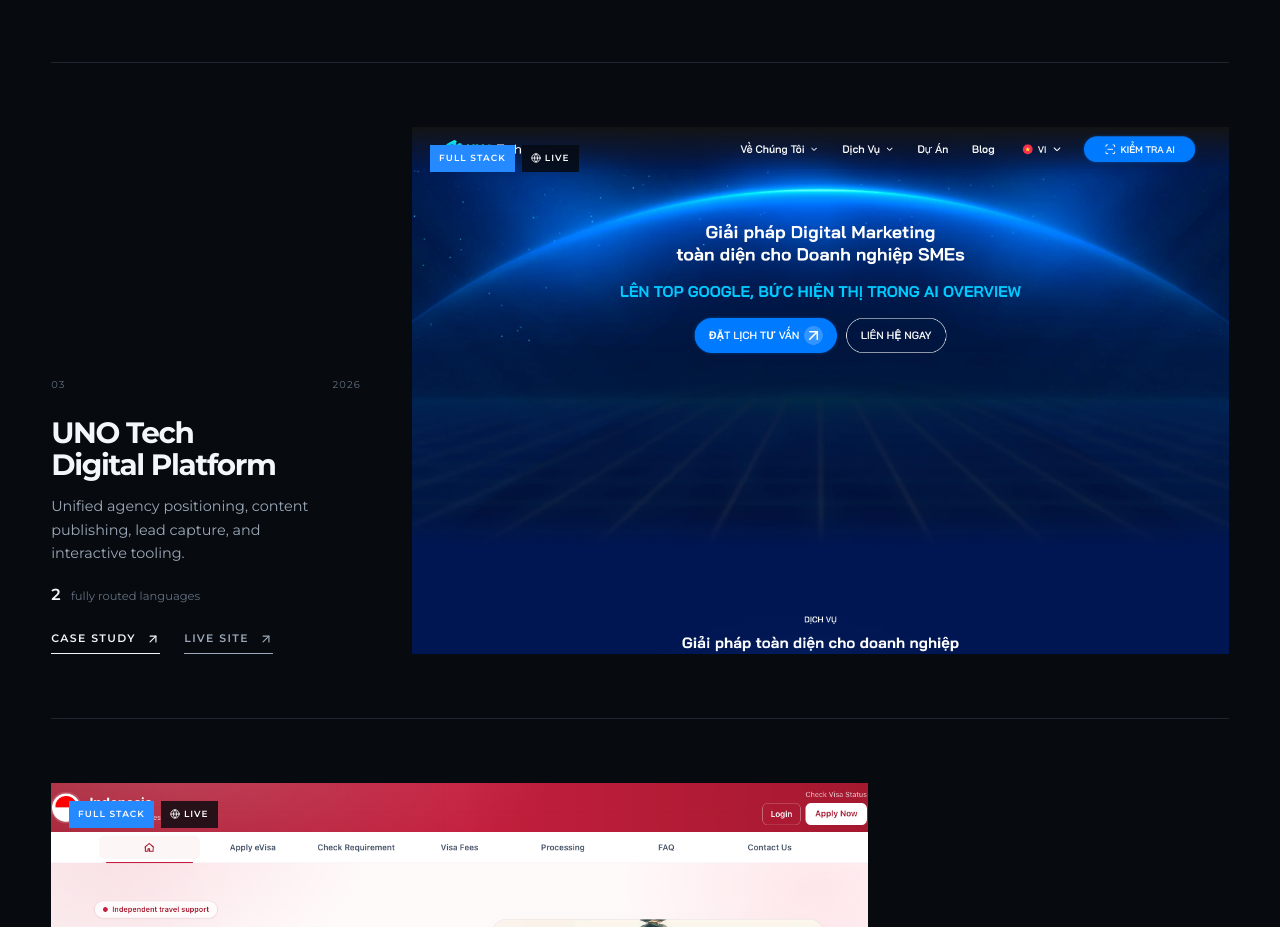
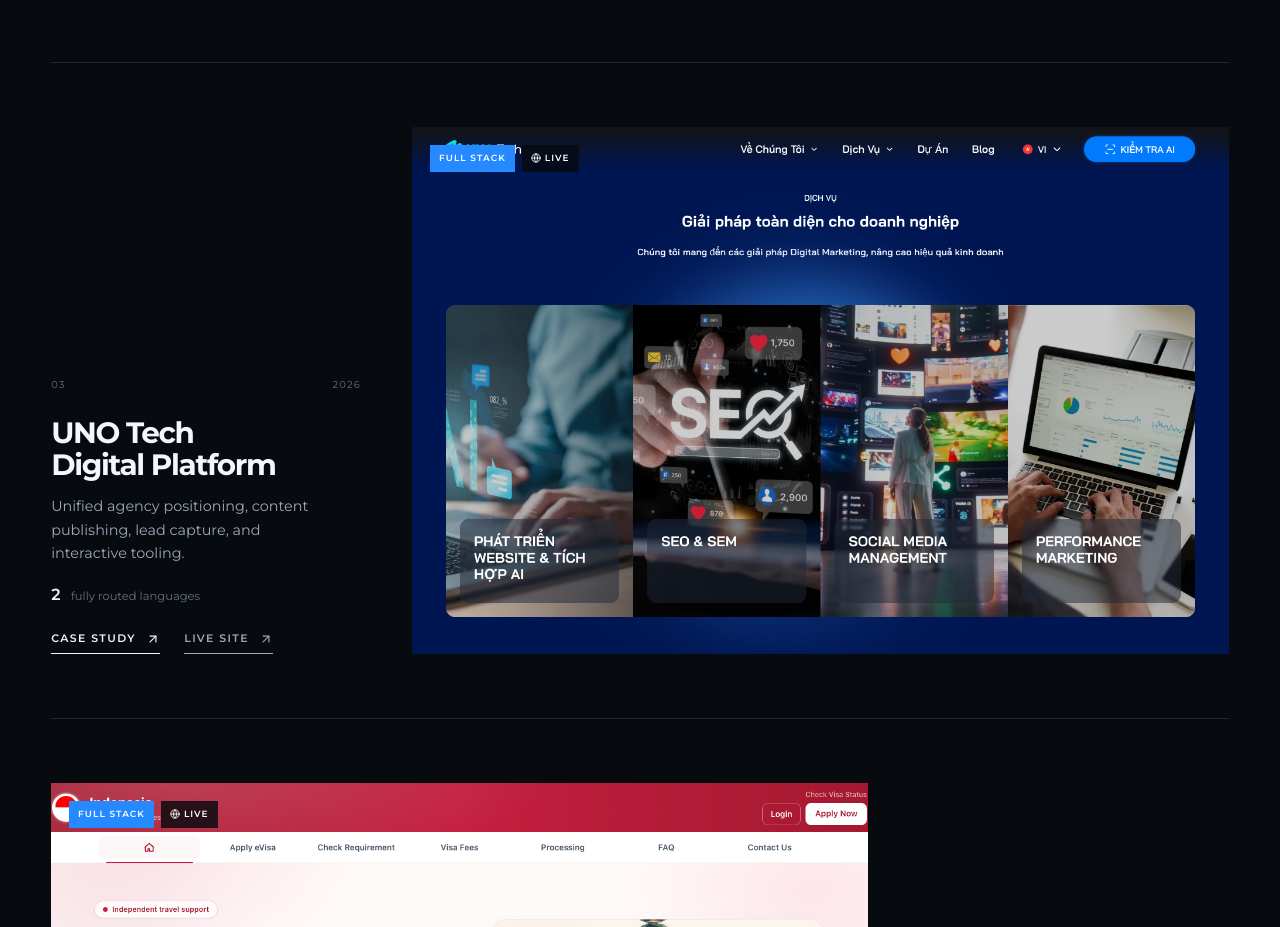
Before and after one commit to annguyen1909/portfolio, a Next.js app: page / in a window 1280 px wide. Shown: the part 2769-3696 px from the top of the page. Built offline with nearby package versions, Linux system fonts and the light colour scheme.

Commit message:
Replace sparse UNO Tech hero screenshot

```diff
--- a/data/projects.ts
+++ b/data/projects.ts
@@ -461,7 +461,7 @@
       "Added TipTap-based content editing and authenticated admin screens",
       "Implemented an AI visibility audit endpoint and user-facing checker",
     ],
-    image: "/projects/uno-tech/hero.png",
+    image: "/projects/uno-tech/home-services.png",
     gallery: [
       "/projects/uno-tech/services-grid.png",
       "/projects/uno-tech/projects.png",
```
Also changed, not shown: public/projects/uno-tech/hero.png (deleted), public/projects/uno-tech/home-services.png (added).
